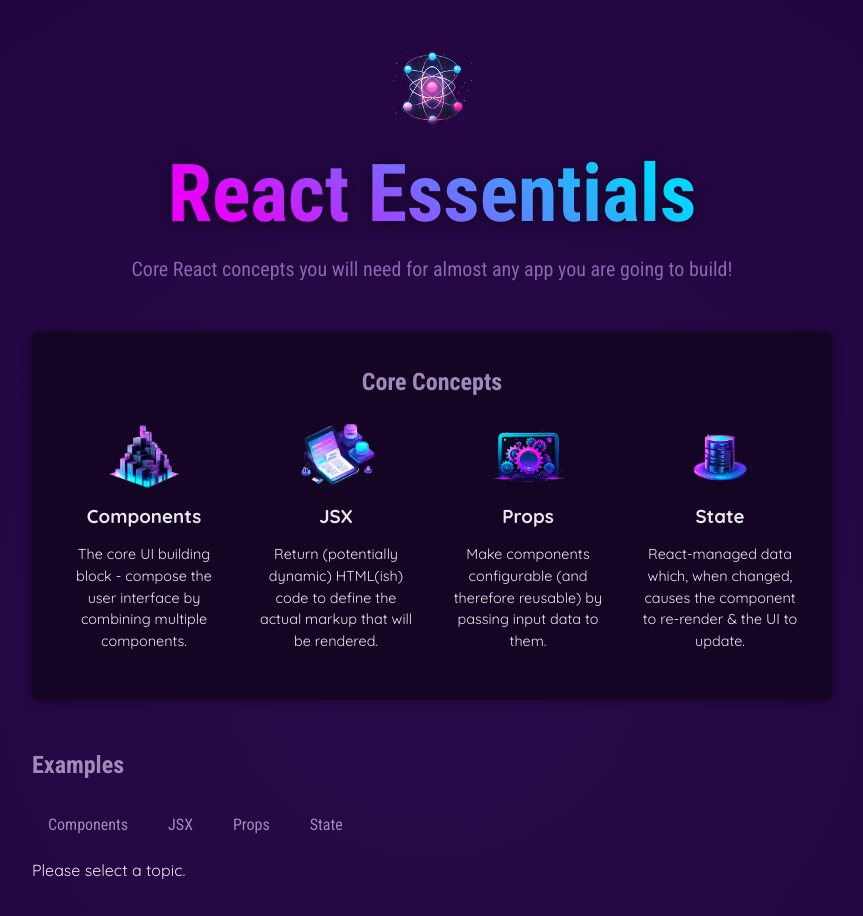
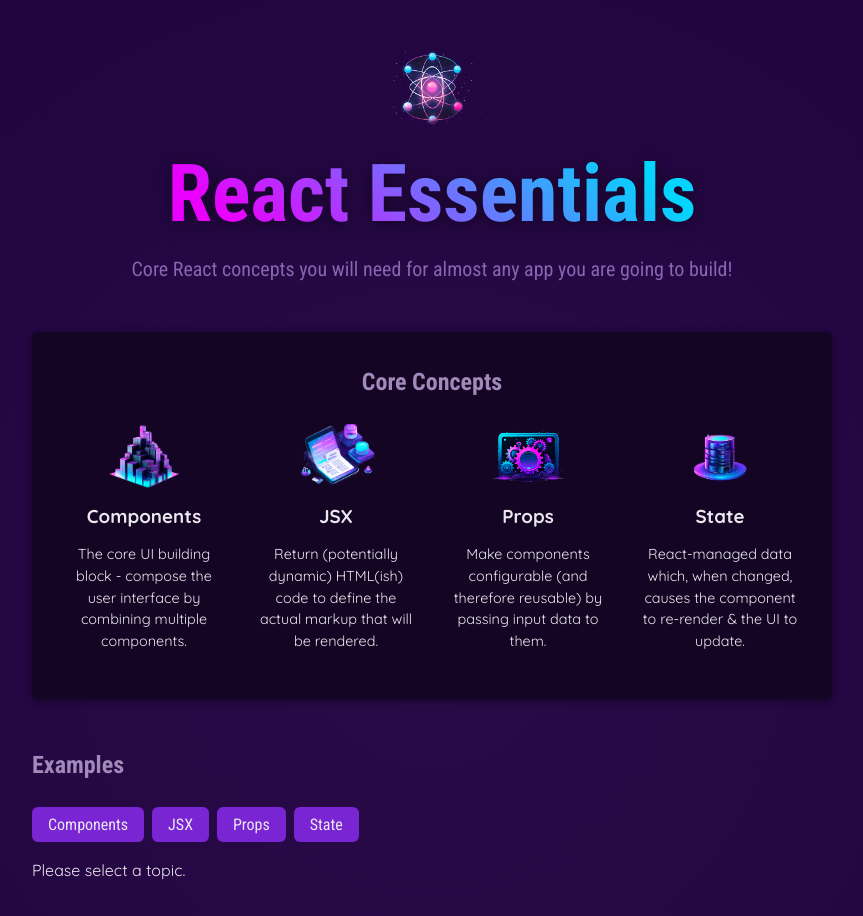
Before and after one commit to EJcodes/ReactJS, a React (Vite) app: page / in a window 1280 px wide. Shown: the top 916 px of the page, without its empty margins (208-1071 px from the left). Built offline with nearby package versions, Linux system fonts and the light colour scheme.

Commit message:
adding styles to buttons

```diff
--- a/src/App.jsx
+++ b/src/App.jsx
@@ -22,7 +22,6 @@ function App() {
   function handleClick(selectedButton) {
     // selectButton => 'components', 'jsx', 'props', 'state'
     setSelectedTopic(selectedButton);
-    console.log(selectedTopic);
   }
 
   let tabContent = <p>Please select a topic.</p>;
--- a/src/components/TabButton.jsx
+++ b/src/components/TabButton.jsx
@@ -1,7 +1,8 @@
 export default function TabButton({ children, onClick }) {
+    console.log('TABBUTTON COMPONENT EXECUTING');
     return (
      <li>
-        <button onClick={ onClick }>{ children }</button>
+        <button className="active" onClick={ onClick }>{ children }</button>
     </li>
     );
 }
```
